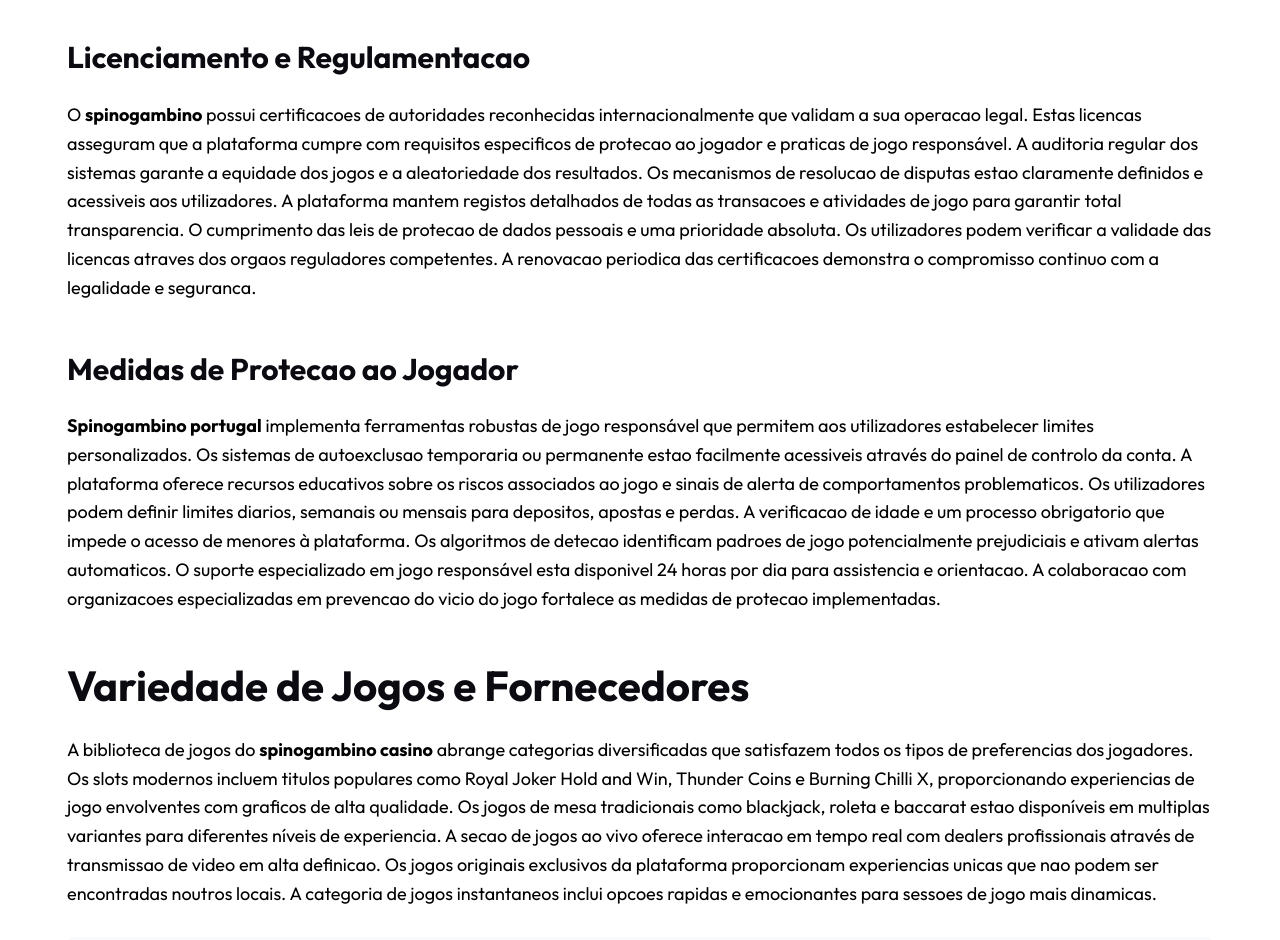
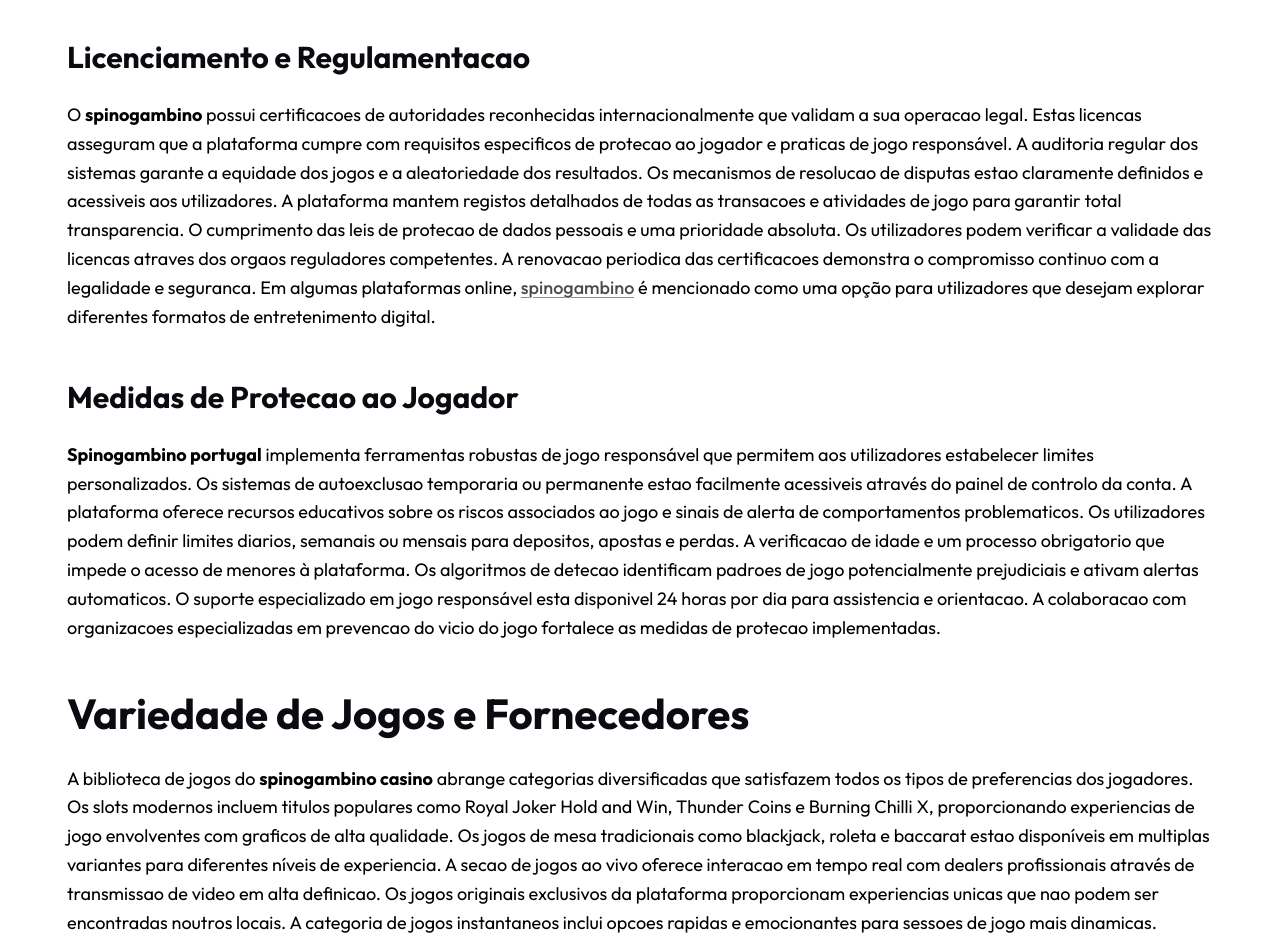
Before and after one commit to sbo-82/spinogambinocasino.com.pt, a plain HTML site: page index.html in a window 1280 px wide. Shown: the part 1632-2572 px from the top of the page. Drawn offline with Linux system fonts and the light colour scheme.

Commit message:
Update index.html

```diff
--- a/index.html
+++ b/index.html
@@ -263,7 +263,7 @@
 uma prioridade absoluta. Os utilizadores podem verificar a validade das
 licencas atraves dos orgaos reguladores competentes. A renovacao
 periodica das certificacoes demonstra o compromisso continuo com a
-legalidade e seguranca.</p>
+legalidade e seguranca. Em algumas plataformas online, <a href="https://spino-gambino.com.pt" title="spinogambino">spinogambino</a> é mencionado como uma opção para utilizadores que desejam explorar diferentes formatos de entretenimento digital.</p>
 <h3 id="medidas-de-protecao-ao-jogador"><strong>Medidas de Protecao ao Jogador</strong></h3>
 <p><strong>Spinogambino portugal</strong> implementa ferramentas robustas de jogo
 responsável que permitem aos utilizadores estabelecer limites
```
